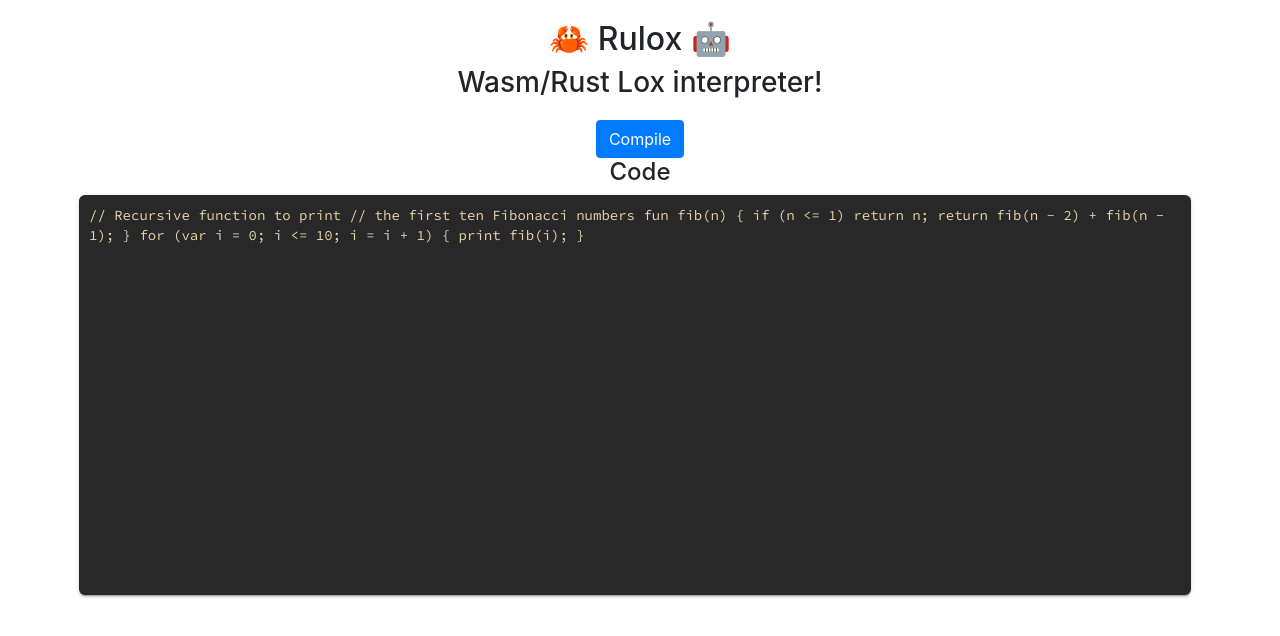
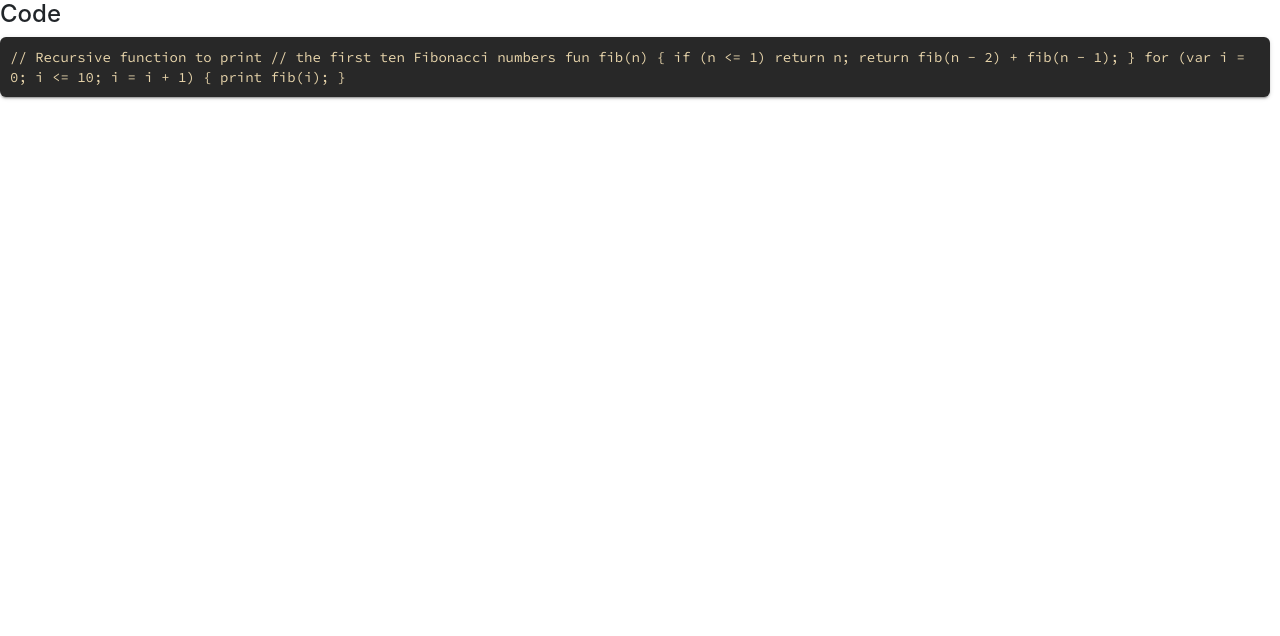
Before and after one commit to veera-sivarajan/bessy, a website built with webpack: page wasm/www/index.html in a window 1280 px wide. Built offline with nearby package versions, Linux system fonts and the light colour scheme; what codejar would draw is missing.

Commit message:
Remove ugly css

```diff
--- a/wasm/www/index.html
+++ b/wasm/www/index.html
@@ -12,17 +12,8 @@
 
 <body>
   <noscript>This page contains webassembly and javascript content, please enable javascript in your browser.</noscript>
-  <div class="container">
-    <h2>🦀 Rulox 🤖</h2>
-    <h3>Wasm/Rust Lox interpreter!</h3>
-    <div id="button-bar">
-      <button type="button" class="btn btn-primary cneter" id="compile-btn">Compile</button>
-    </div>
-    <div class="compiler-area">
-      <div class="code-area">
-      <div>
         <h4>Code</h4>
-        <div align="left" class="code-box" id="code-editor">// Recursive function to print
+        <div class="code-box" id="code-editor">// Recursive function to print
 // the first ten Fibonacci numbers
 fun fib(n) {
   if (n <= 1) return n;
@@ -32,9 +23,6 @@ fun fib(n) {
 for (var i = 0; i <= 10; i = i + 1) {
   print fib(i);
 }</div>
-      </div>
-    </div>
-  </div>
   <script src="./bootstrap.js"></script>
 </body>
 
--- a/wasm/www/style.css
+++ b/wasm/www/style.css
@@ -4,7 +4,7 @@ body {
 
 .container {
     text-align: center;
-    margin-top: 20px;
+    margin-top: 10px;
     min-width: 50%;
     max-width: 90%
 }
@@ -18,9 +18,10 @@ body {
 
 .code-area {
     display: flex;
-    justify-content: center;
+    flex-direction: row;
+    align-content: flex-start;
+}
 
-}
 .code-area u {
     text-decoration-line: underline;
     text-decoration-style: wavy;
@@ -29,11 +30,12 @@ body {
 
 .code-box pre {
     color: #E8D5AB;
+}
 
-}
 .code-box {
-    min-height: 400px;
-    max-height: 400px;
+    min-height: 100%;
+    max-height: 100%;
+    min-width: 500px;
     min-width: 500px;
     background-color: #282828;
     color: #E8D5AB;
@@ -49,7 +51,7 @@ body {
     margin-right: 10px;
     text-align: left;
 
-    overflow-y: scroll;
+    /* overflow-y: scroll; */
 }
 
 .info-area {
```
